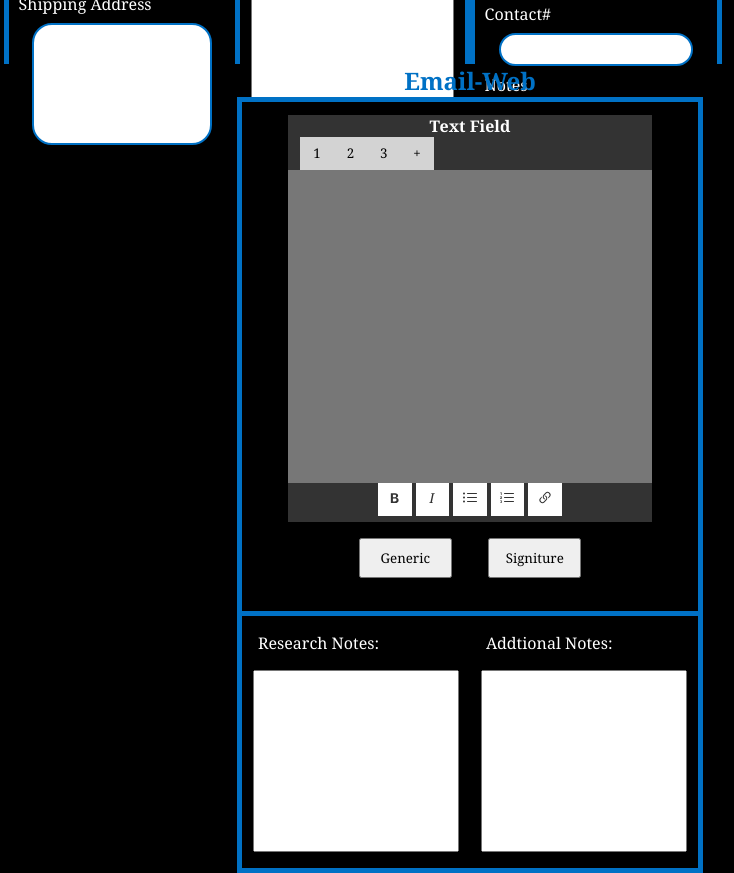
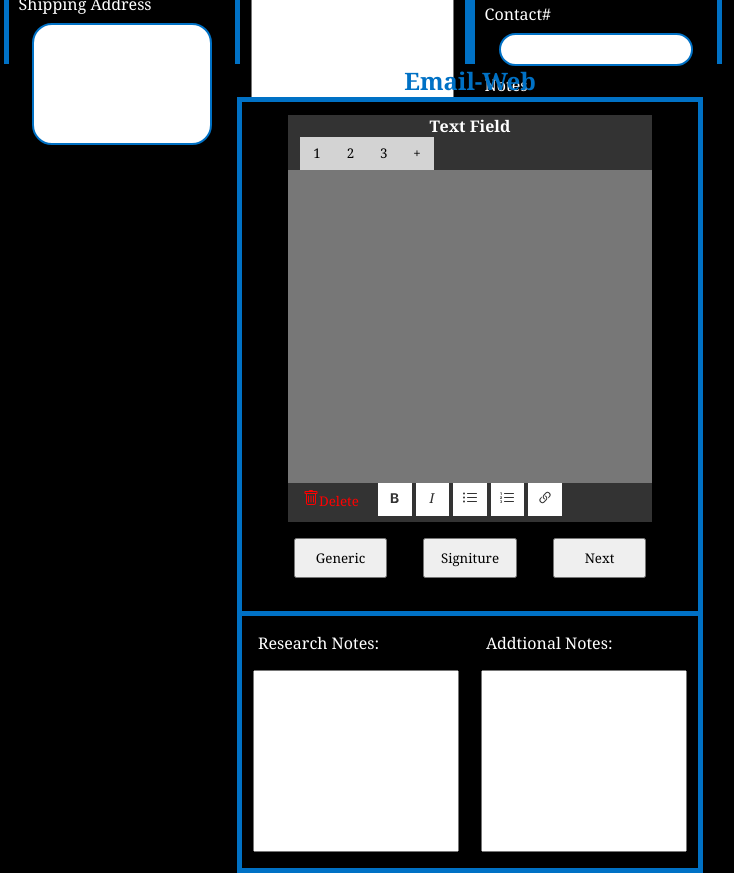
Before and after one commit to franzryan/Call-Logger, a plain HTML site: page log-tool.html in a window 1280 px wide. Shown: the part 745-1618 px from the top of the page, without its empty margins (170-904 px from the left). Drawn offline with nearby package versions, Linux system fonts and the light colour scheme.

Commit message:
Add files via upload

```diff
--- a/log-tool.html
+++ b/log-tool.html
@@ -215,6 +215,10 @@
 
                     <div class="email-button-styler">
                         <ul id="ul-button-styler">
+                                <button id="delete-me"><span><svg xmlns="http://www.w3.org/2000/svg" width="16" height="16" fill="currentColor" class="bi bi-trash" viewBox="0 0 16 16">
+                                    <path d="M5.5 5.5A.5.5 0 0 1 6 6v6a.5.5 0 0 1-1 0V6a.5.5 0 0 1 .5-.5Zm2.5 0a.5.5 0 0 1 .5.5v6a.5.5 0 0 1-1 0V6a.5.5 0 0 1 .5-.5Zm3 .5a.5.5 0 0 0-1 0v6a.5.5 0 0 0 1 0V6Z"/>
+                                    <path d="M14.5 3a1 1 0 0 1-1 1H13v9a2 2 0 0 1-2 2H5a2 2 0 0 1-2-2V4h-.5a1 1 0 0 1-1-1V2a1 1 0 0 1 1-1H6a1 1 0 0 1 1-1h2a1 1 0 0 1 1 1h3.5a1 1 0 0 1 1 1v1ZM4.118 4 4 4.059V13a1 1 0 0 0 1 1h6a1 1 0 0 0 1-1V4.059L11.882 4H4.118ZM2.5 3h11V2h-11v1Z"/>
+                                  </svg></span>Delete</button>
                         <li class="li-button-styler">
                             <button><span class="email-button-styler-span"><svg xmlns="http://www.w3.org/2000/svg" width="16" height="16" fill="currentColor" class="bi bi-type-bold" viewBox="0 0 16 16">
                             <path d="M8.21 13c2.106 0 3.412-1.087 3.412-2.823 0-1.306-.984-2.283-2.324-2.386v-.055a2.176 2.176 0 0 0 1.852-2.14c0-1.51-1.162-2.46-3.014-2.46H3.843V13H8.21zM5.908 4.674h1.696c.963 0 1.517.451 1.517 1.244 0 .834-.629 1.32-1.73 1.32H5.908V4.673zm0 6.788V8.598h1.73c1.217 0 1.88.492 1.88 1.415 0 .943-.643 1.449-1.832 1.449H5.907z"/>
@@ -253,6 +257,9 @@
                         <li class="email-web-contents">
                             <button class="email-web-contents-button">Signiture</button>
                         </li>
+                        <li class="email-web-contents">
+                            <button class="email-web-contents-button">Next</button>
+                        </li>
                     </ul>
                 </div>
             </div>
--- a/log-tool.js
+++ b/log-tool.js
@@ -123,6 +123,7 @@ of array property's id */
   let divContainer = document.getElementById("text-area-div")
   let textContainer = document.getElementById("textarea-div")
   let lastBtn = document.getElementById("add-button")
+  let delBtn = document.querySelector("#delete-me").addEventListener("click", deleteMe)
 
   for(let tab of tabSelector){
     tab.addEventListener("click", selectText)
@@ -133,9 +134,7 @@ of array property's id */
       if(tab.textContent == "+") {
         continue
       } else {
-      console.log(tabSelector.indexOf(tab))
       tab.classList.remove("active")
-      console.log("class remove")
     }
   }
     let clickedTab = event.target
@@ -148,7 +147,6 @@ of array property's id */
         text.removeAttribute("disabled", "disabled")
         text.style.display = "inline"
         clickedTab.classList.add("active")
-        console.log("class added")
         continue
       }
       else if(clickedTab.textContent === "+") {
@@ -157,7 +155,6 @@ of array property's id */
         addBtn.classList.add("add-textarea")
         tabSelector.push(addBtn)
         addBtn.textContent = "+"
-        console.log(tabSelector)
         clickedTab.textContent = tabSelector.length -1
 
         addBtn.addEventListener("click", selectText);
@@ -169,7 +166,24 @@ of array property's id */
         addText.classList.add("text-area-email-stack")
         textSelector.push(addText)
         addText.textContent = textSelector.length
-        console.log(textSelector[-1])
+        if(tabSelector.length == 10){
+          addBtn.style.display = "none"
+        }
+        else if (tabSelector.length < 10) {
+          addBtn.style.display = "inline"
+        }
       }
       }
     }
+    function deleteMe(){
+      tabSelector.forEach((tab) => {
+        if(tab.classList == "add-textarea"){
+          console.log(tab.classList)
+          console.log("active found")
+        }
+        else {
+          console.log(tab.classList)
+          console.log("active not found")
+        }
+      })
+    }
--- a/styles.css
+++ b/styles.css
@@ -333,6 +333,7 @@ main {
 
 #ul-button-styler {
     text-align: center;
+    position: relative;
 }
 
 .li-button-styler {
@@ -348,6 +349,17 @@ main {
     height: 2.5em;
     border: transparent;
     background-color: white;
+}
+
+#delete-me {
+    width: 5.5em;
+    height: 2.5em;
+    border: transparent;
+    background-color: #333;
+    color: red;
+    position: absolute;
+    left: .5em;
+    bottom: 0;
 }
 
 .text-area-email-stack {
```
